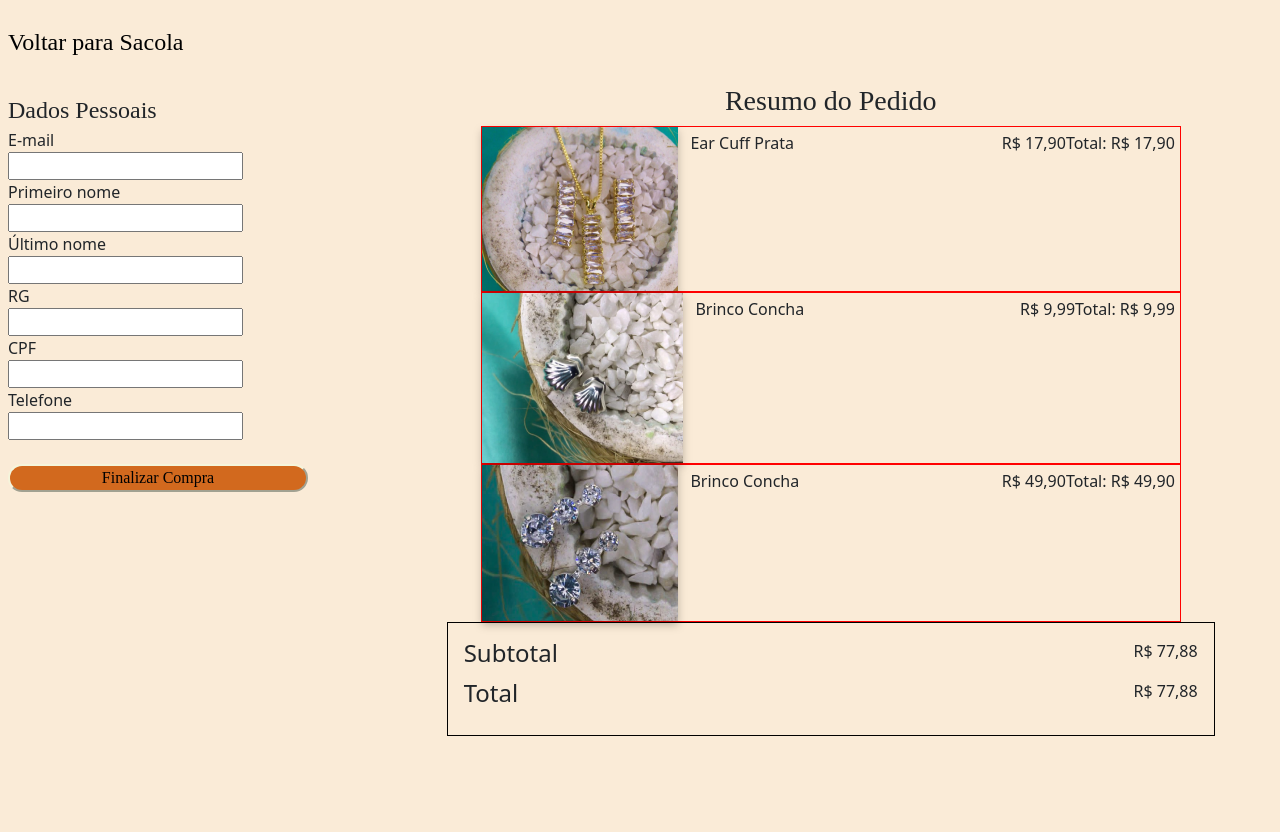
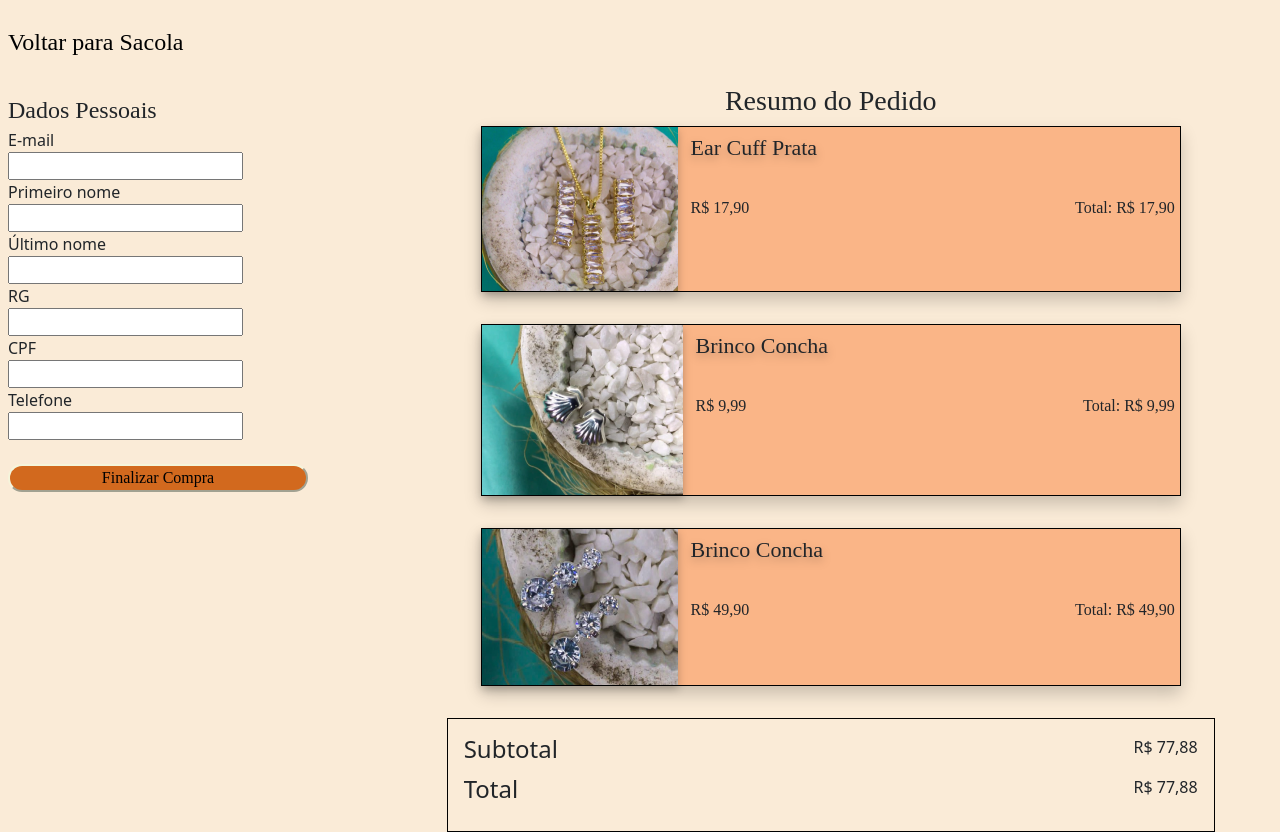
Before and after one commit to Fahejio/SBJOIAS, a Flask app: page /finalizar_compra.html in a window 1280 px wide. Shown: the part 112-944 px from the top of the page. Before the commit the page ends 848 px from the top, so only its background shows below. Run offline with Flask 2, Linux system fonts and the light colour scheme; parts of the project's set-up code (start-up, migrations or seed data) failed here and were passed over.

Commit message:
Add files via upload

```diff
--- a/mysite/static/css/finalizar.css
+++ b/mysite/static/css/finalizar.css
@@ -8,8 +8,6 @@ label{
 .tabela_dados{
     display: flex;
     justify-content: space-between;
-
-
 }
 #idsubmit{
     width: 500px;
@@ -17,7 +15,6 @@ label{
 .opa{
     width: 60%;
 }
-
 .input-container{
     padding: 0.5rem;
 }
@@ -27,19 +24,74 @@ label{
 .item{
     display: flex;
     gap: 0.5rem;
+    background-color: #FAB587;
+    margin-bottom: 2rem;
+    width: 700px;
+    box-shadow: 0px 8px 16px 0px rgba(0,0,0,0.2);
+    border: 1px black  solid;
 
-
-    width: 700px;
-    border: 1px red solid;
 }
 .valores{
-    display: flex;
     gap: 0.5rem;
-    justify-content: space-between;
     flex-grow: 1;
     padding: 0.3rem;
 }
+.info{
+    display: flex;
+    justify-content: flex-start;
+     font-family: 'Luxurious Roman';
+     font-size: 22px;
+     filter: drop-shadow(0px 4px 4px rgba(0, 0, 0, 0.25));
+
+}
 .vlr_01{
     display: flex;
+    margin-top: 2rem;
     justify-content: space-between;
+    font-family: 'Luxurious Roman';
+    font-size: 16px;
 }
+.modal-container {
+    background: rgba(0, 0, 0, 0.2);
+
+    width: 100%;
+    height: 100vh;
+
+    position: fixed;
+    left: 0;
+    top: 0;
+
+    display: grid;
+    place-items: center;
+
+    opacity: 0;
+    pointer-events: none;
+
+    transition: opacity 0.15s;
+}
+
+.modal {
+    background:  black;
+
+    width: 0;
+    height: 0;
+
+    padding: 15px;
+    border-radius: 5px;
+    box-shadow: 0 0 10px 0 #00000070;
+
+    overflow: hidden;
+
+    transition: width 0.15s, height 0.15s;
+}
+
+.modal-show > .modal {
+    width: 250px;
+    height: 150px;
+}
+
+.modal-show {
+    opacity: 1;
+    pointer-events: auto;
+
+}
```
